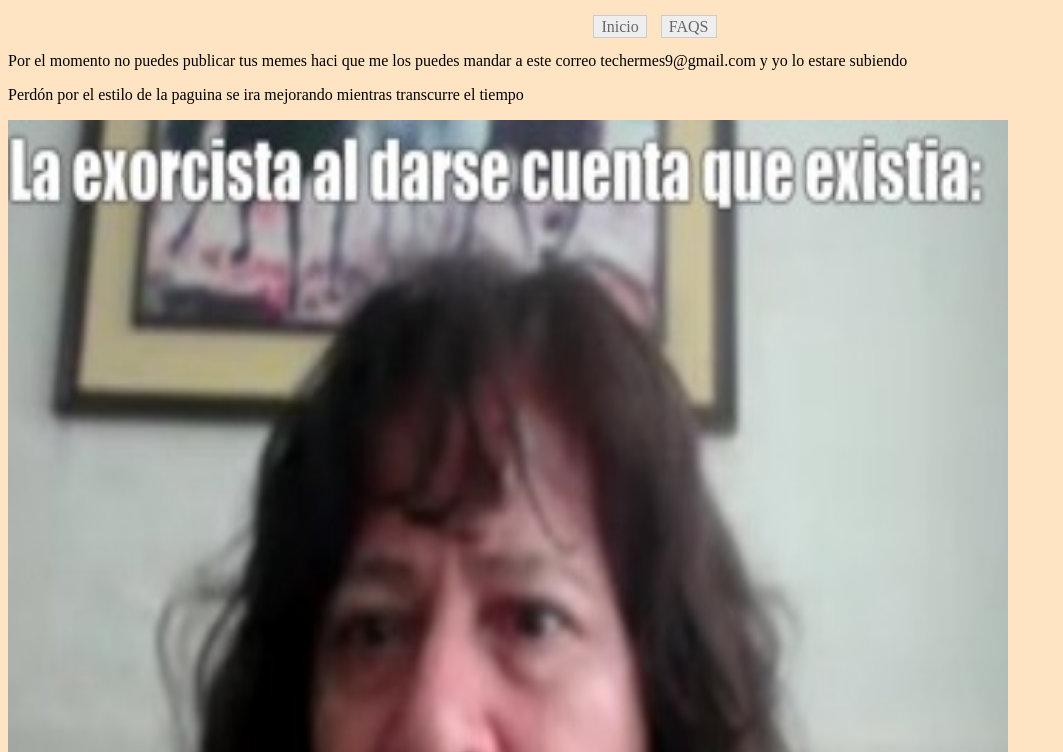
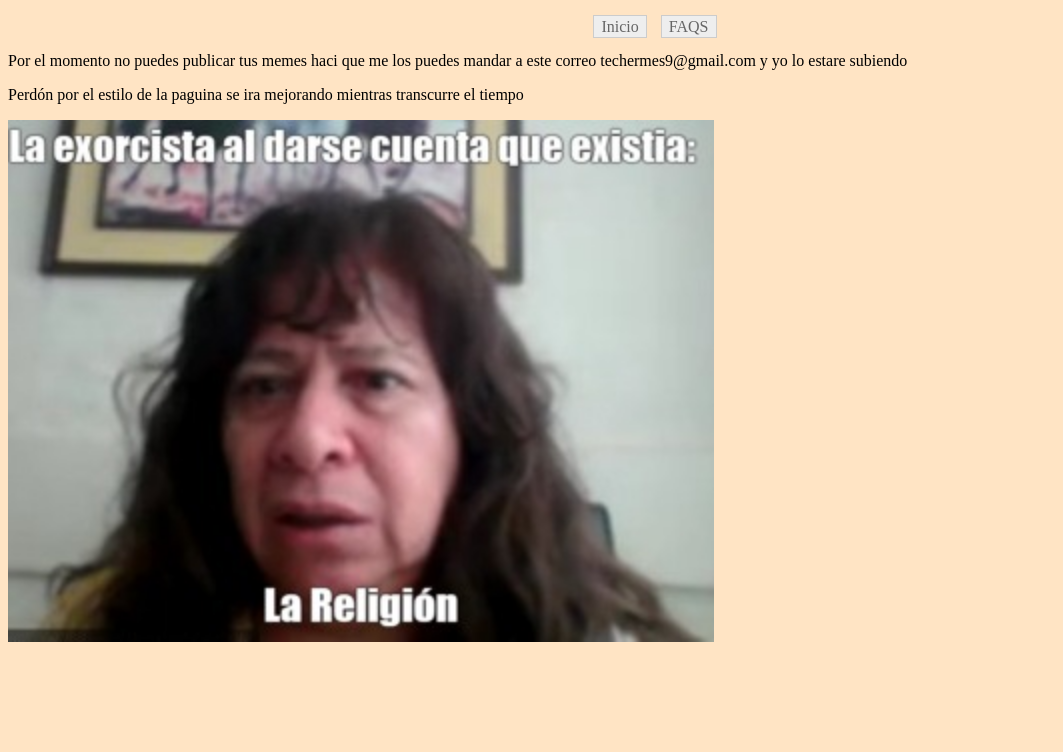
Before and after one commit to techermes/techermems, a plain HTML site: page index.html in a window 1280 px wide. Shown: the part 48-800 px from the top of the page, without its empty margins (0-1063 px from the left). Drawn offline with Linux system fonts and the light colour scheme.

Commit message:
cambio de altura

```diff
--- a/index.html
+++ b/index.html
@@ -14,7 +14,7 @@
             <p>Perdón por el estilo de la paguina se ira mejorando mientras transcurre el tiempo</p>
         </div>
 
-        <img src="mem_1.jpeg" width="1000" height="1000">
+        <img src="mem_1.jpeg" width="706" height="522">
 
     </body>
 </html>
```
